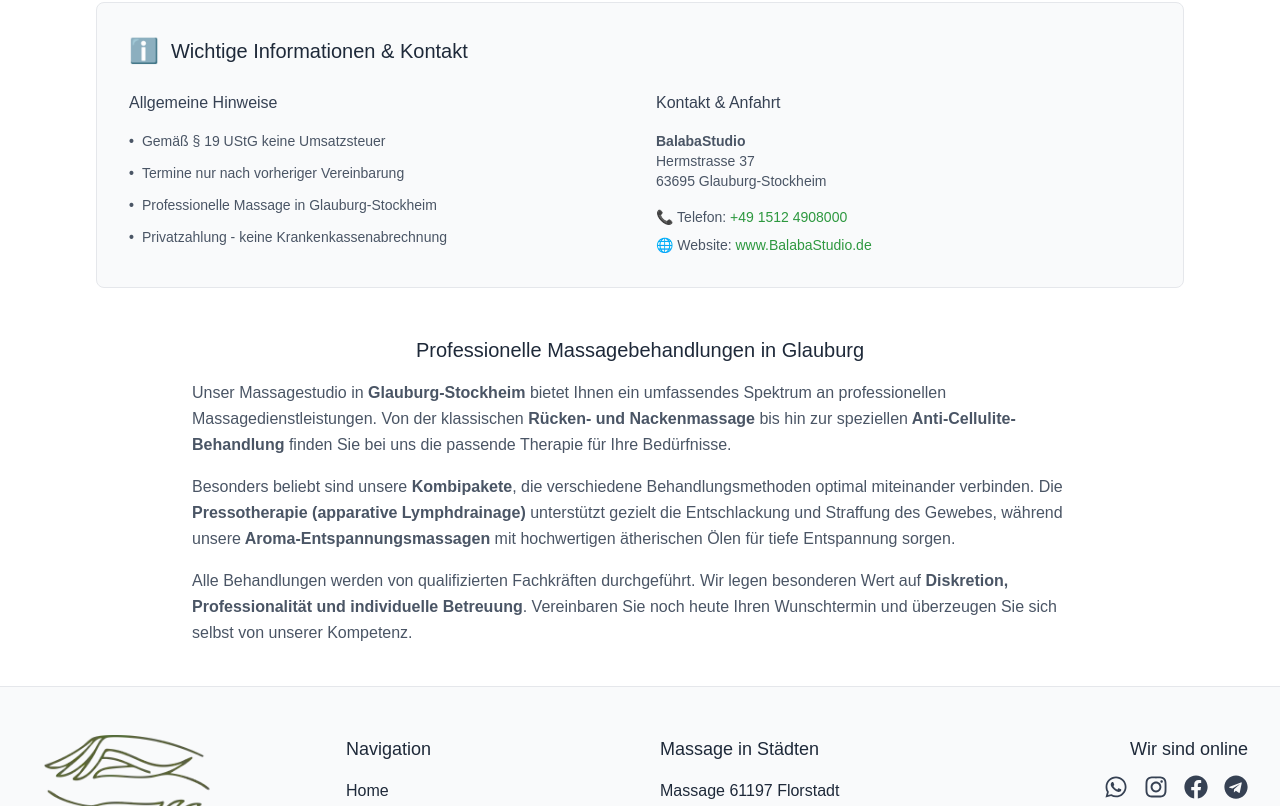
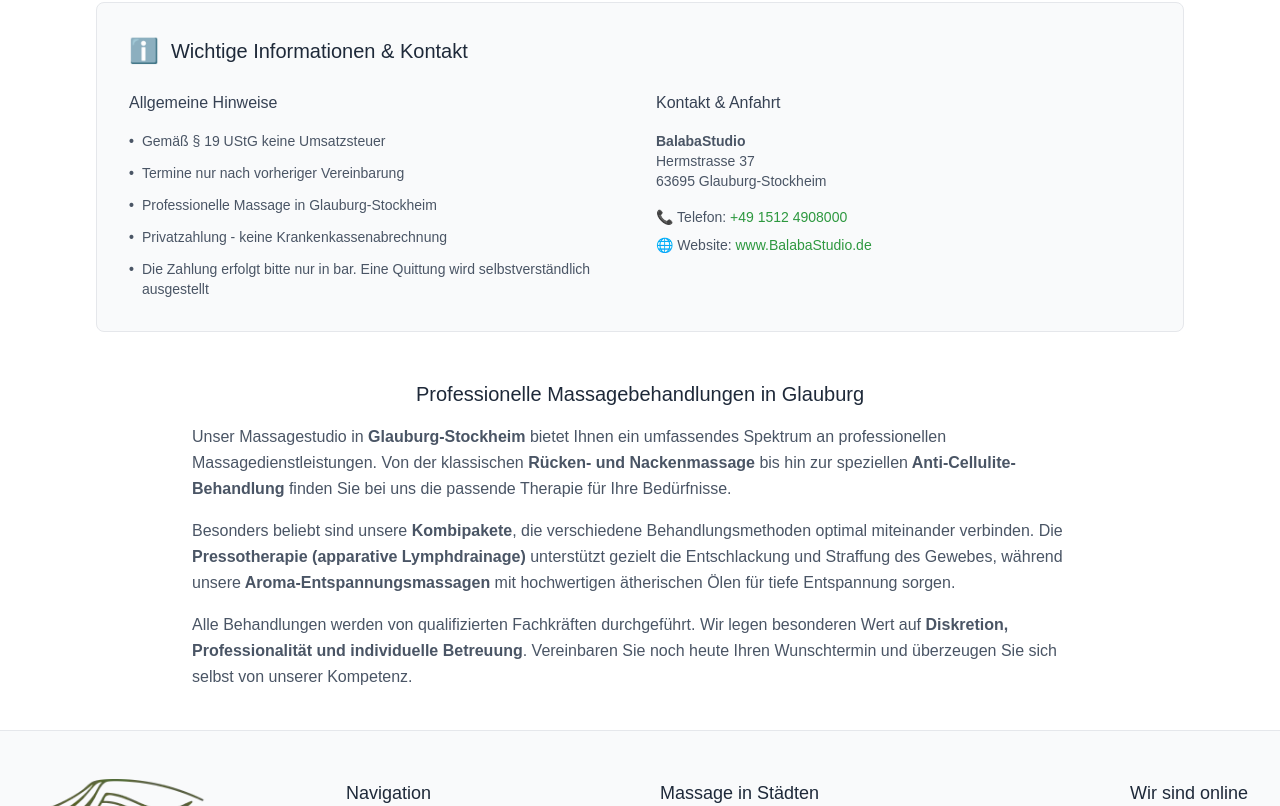
Before and after one commit to BalabaSerhii/salon, a Next.js app: page /preisliste in a window 1280 px wide. Shown: the part 3314-4120 px from the top of the page. Built offline with nearby package versions, Linux system fonts and the light colour scheme.

Commit message:
добавил условия оплаты

```diff
--- a/app/preisliste/page.tsx
+++ b/app/preisliste/page.tsx
@@ -330,6 +330,7 @@
                 "Termine nur nach vorheriger Vereinbarung",
                 "Professionelle Massage in Glauburg-Stockheim",
                 "Privatzahlung - keine Krankenkassenabrechnung",
+                "Die Zahlung erfolgt bitte nur in bar. Eine Quittung wird selbstverständlich ausgestellt",
               ].map((item, index) => (
                 <motion.li
                   key={index}
```
